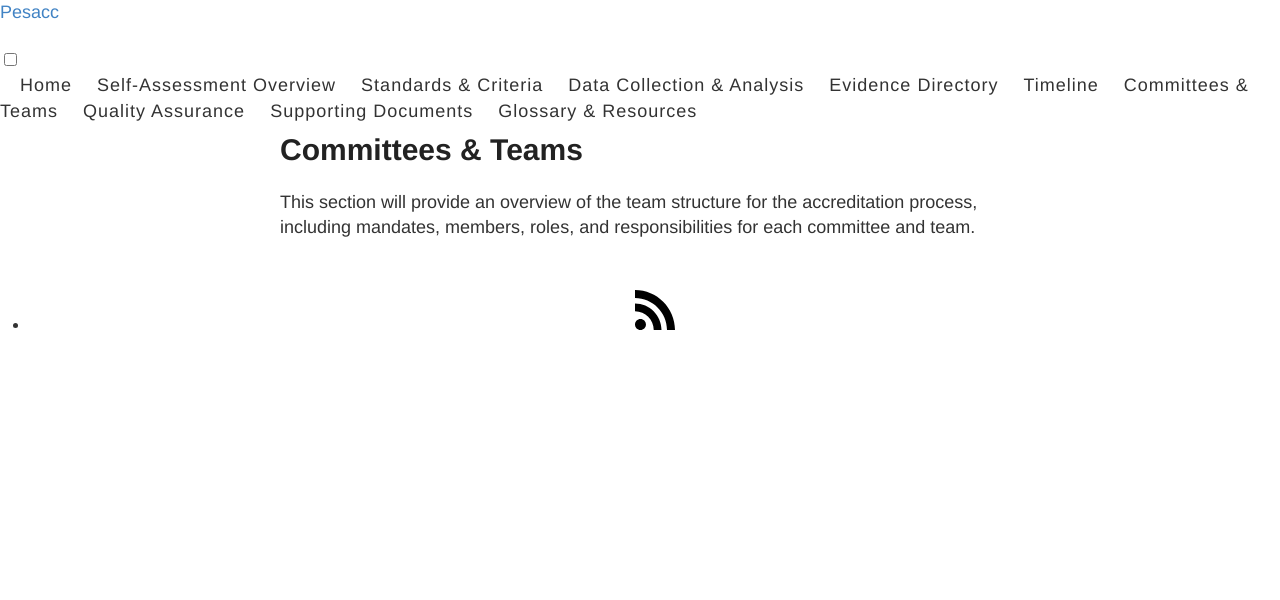
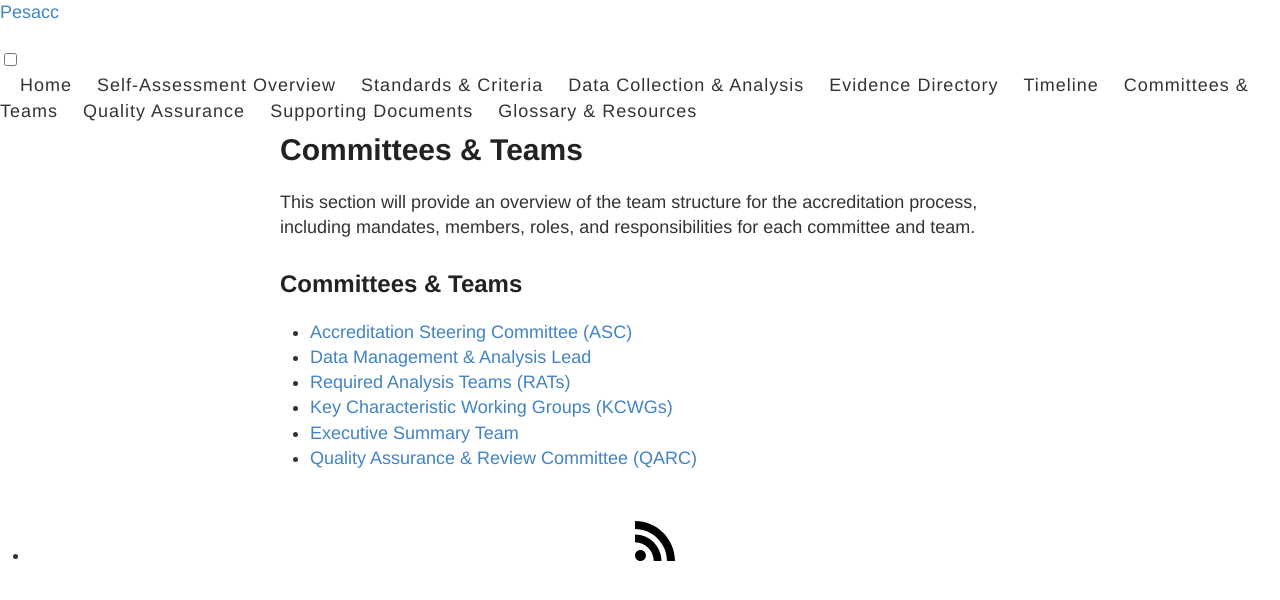
Before and after one commit to GS61289/Pesacc, a Jekyll site: the page built from pages/committees-teams.md, in a window 1280 px wide. Shown: the top 600 px of the page. Built offline with Jekyll 4.4.1, drawn with Linux system fonts in a browser that asks for light colours.

```diff
--- a/pages/committees-teams.md
+++ b/pages/committees-teams.md
@@ -6,3 +6,11 @@
 # Committees & Teams
 
 This section will provide an overview of the team structure for the accreditation process, including mandates, members, roles, and responsibilities for each committee and team.
+
+## Committees & Teams
+- [Accreditation Steering Committee (ASC)](/committees/asc/)
+- [Data Management & Analysis Lead](/committees/data-lead/)
+- [Required Analysis Teams (RATs)](/committees/rats/)
+- [Key Characteristic Working Groups (KCWGs)](/committees/kcwgs/)
+- [Executive Summary Team](/committees/executive-summary-team/)
+- [Quality Assurance & Review Committee (QARC)](/committees/qarc/)
```
Also changed, not shown: pages/data-collection-analysis.md (+5 -0 lines), pages/standards-criteria.md (+6 -0 lines).
